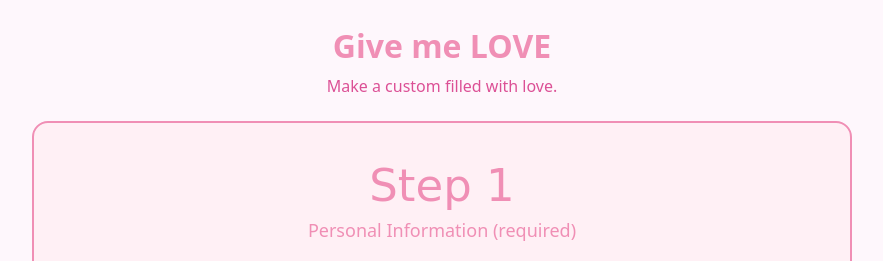
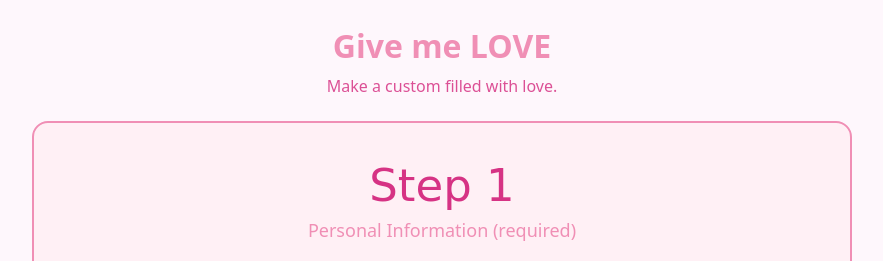
Before and after one commit to GivemeLOVEmore/Keyring-reservation, a plain HTML site: page index.html in a window 1280 px wide. Shown: the top 261 px of the page, without its empty margins (198-1081 px from the left). Drawn offline with Linux system fonts and the light colour scheme; a web font is replaced by a local one.

Commit message:
Update style.css

```diff
--- a/style.css
+++ b/style.css
@@ -21,7 +21,7 @@ h1{ margin:0 0 8px; color:var(--fg); }
   font-family: 'Moo Lah Lah', cursive;  /* ← 구글 폰트 이름 */
   font-size: 45px;
   font-weight: 400; /* 이 폰트는 보통 굵기만 지원 */
-  color: #F08FB5;
+  color: #D63384;
   margin-bottom: 6px;
 }
 
```
